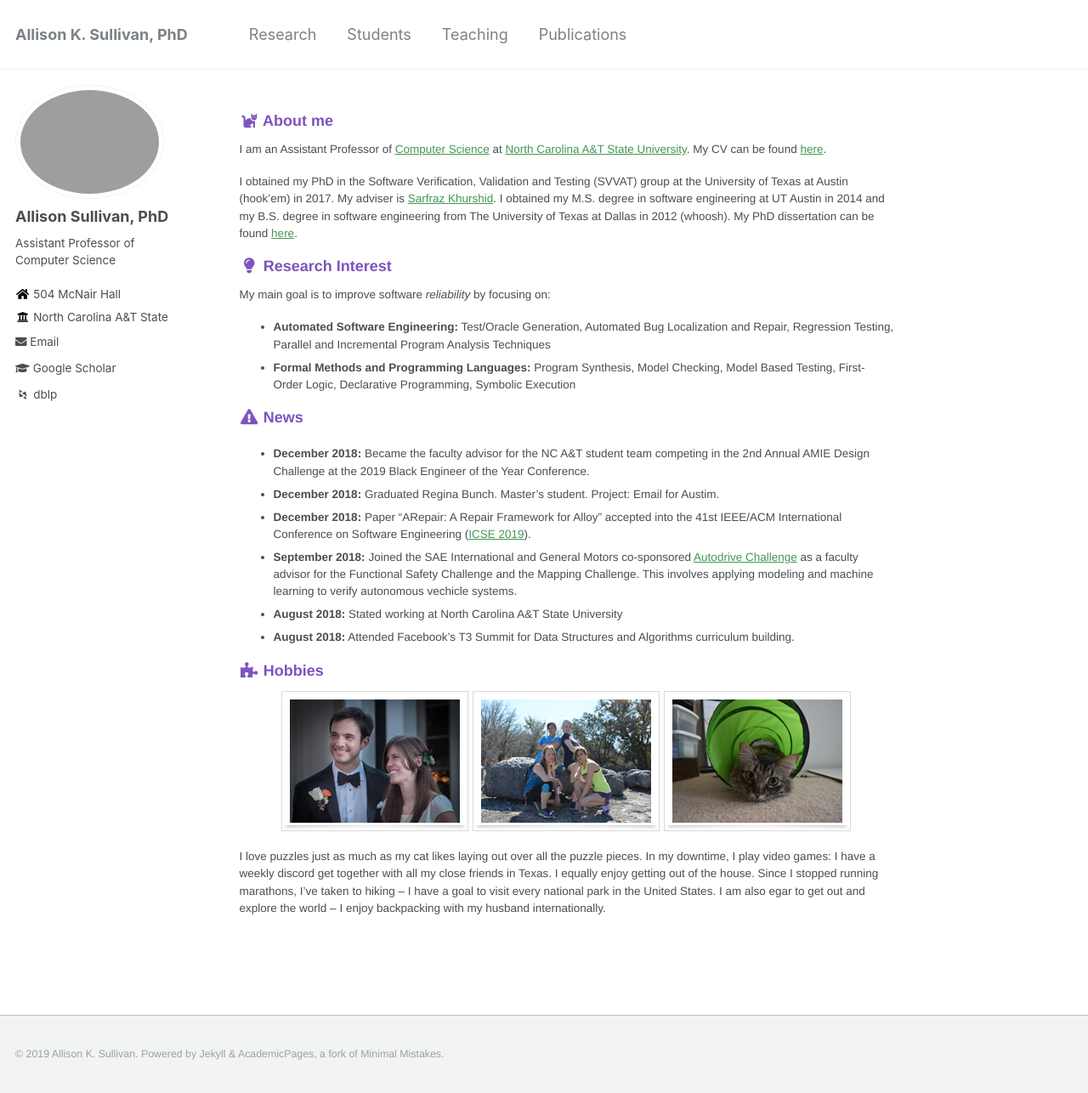
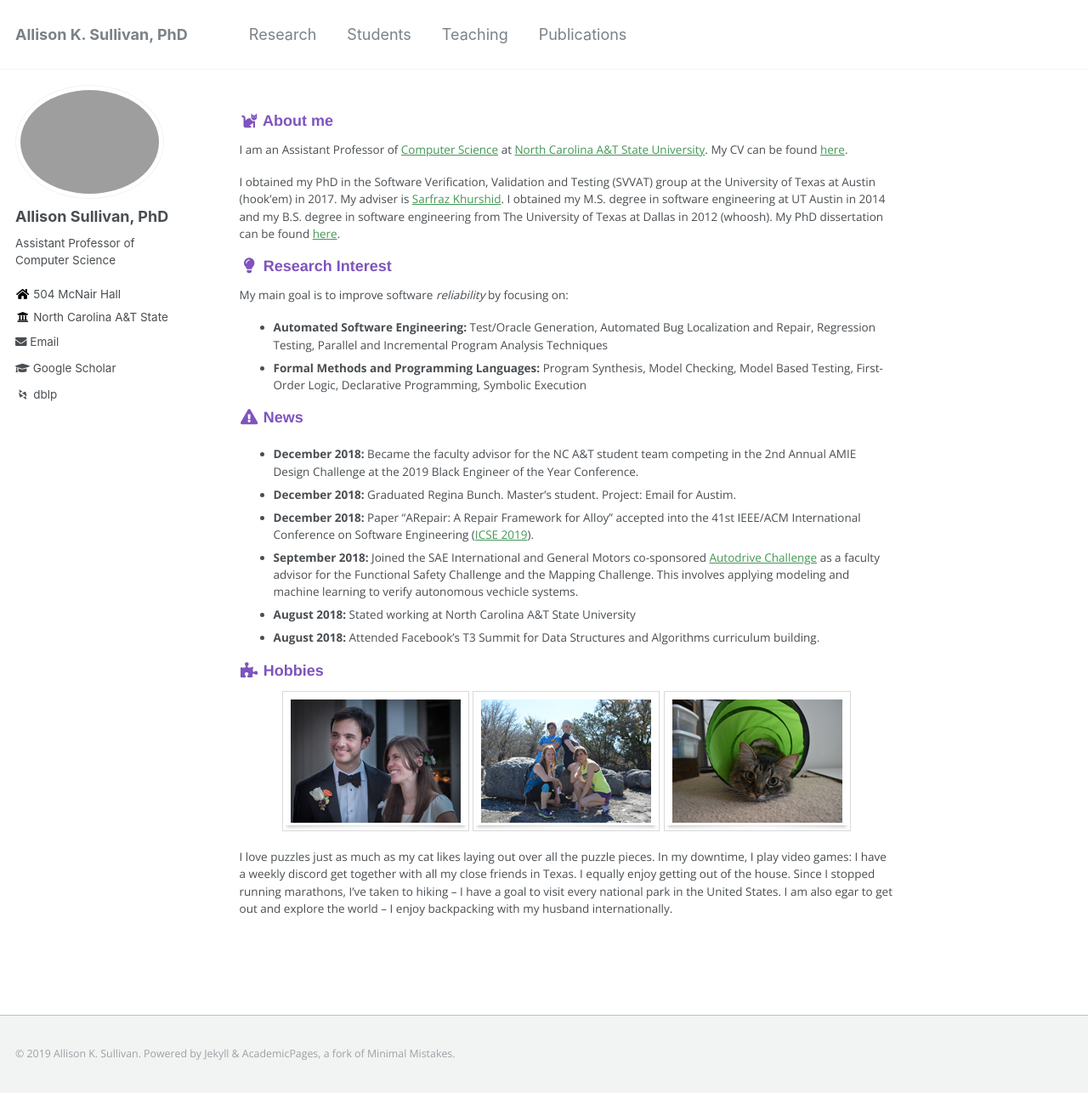
Before and after one commit to Allisonius/allisonius.github.io, a Jekyll site: the page built from _pages/about.md, in a window 1280 px wide and 1286 px high. Shown: the whole window at 85% size. Built offline with Jekyll 4.4.1, drawn with Linux system fonts in a browser that asks for light colours; some web fonts are replaced.

Commit message:
Update _variables.scss

```diff
--- a/_sass/_variables.scss
+++ b/_sass/_variables.scss
@@ -28,7 +28,7 @@ $bodoni                     : "Bodoni MT", serif;
 $calisto                    : "Calisto MT", serif;
 $garamond                   : Garamond, serif;
 
-$global-font-family         : $helvetica;
+$global-font-family         : "Open Sans", sans-serif;
 $header-font-family         : $helvetica;
 $caption-font-family        : $serif;
 
```
